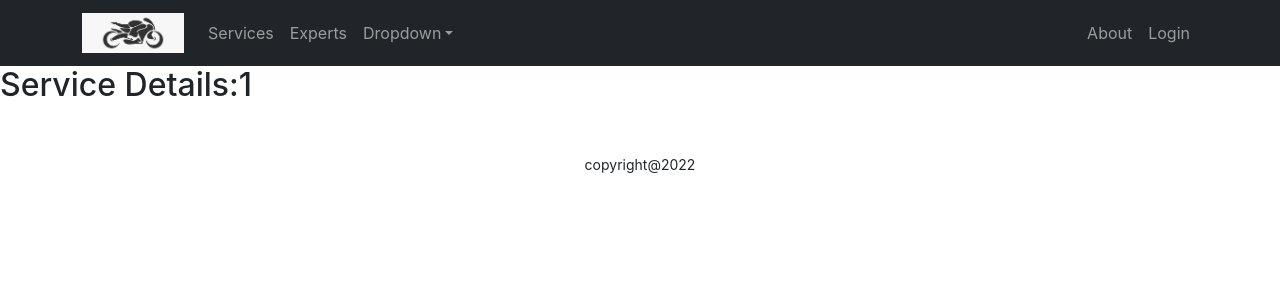
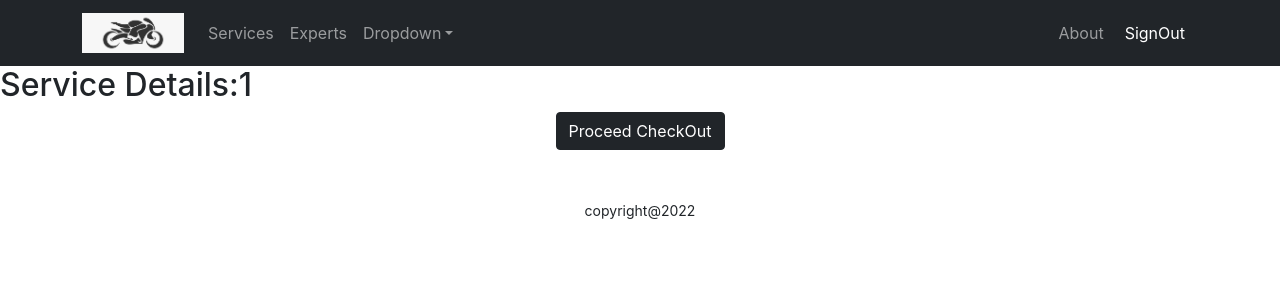
Before and after one commit to capmahin/Bike-wareHouse-clinetsite, a React (Create React App) app: page /service/1 in a window 1280 px wide. Shown: the top 300 px of the page. Built offline with nearby package versions, Linux system fonts and the light colour scheme; no server answers; sample sign-in values are in the browser's storage.

Commit message:
add signOut

```diff
--- a/src/App.js
+++ b/src/App.js
@@ -9,6 +9,8 @@ import ServiceDetail from "./Pages/ServiceDetail/ServiceDetail";
 import NotFound from "./Pages/Shared/NotFound/NotFound";
 import Login from "./Pages/Login/Login/Login";
 import Register from "./Pages/Login/Register/Register";
+import Checkout from "./Pages/Checkout/Checkout";
+import RequireAuth from "./Pages/Login/RequireAuth/RequireAuth";
 
 function App() {
   return (
@@ -24,6 +26,14 @@ function App() {
         <Route path="about" element={<About></About>}></Route>
         <Route path="/login" element={<Login></Login>}></Route>
         <Route path="/register" element={<Register></Register>}></Route>
+        <Route
+          path="/checkout"
+          element={
+            <RequireAuth>
+              <Checkout></Checkout>
+            </RequireAuth>
+          }
+        ></Route>
         <Route path="*" element={<NotFound></NotFound>}></Route>
       </Routes>
 
--- /dev/null
+++ b/src/Pages/Checkout/Checkout.js
@@ -0,0 +1,11 @@
+import React from "react";
+
+const Checkout = () => {
+  return (
+    <div>
+      <h1>CheckOut</h1>
+    </div>
+  );
+};
+
+export default Checkout;
--- a/src/Pages/Login/Login/Login.js
+++ b/src/Pages/Login/Login/Login.js
@@ -1,19 +1,22 @@
 import React, { useRef } from "react";
 import { Button, Form } from "react-bootstrap";
 import { useSignInWithEmailAndPassword } from "react-firebase-hooks/auth";
-import { Link, useNavigate } from "react-router-dom";
+import { Link, useLocation, useNavigate } from "react-router-dom";
 import auth from "../../../firebase.init";
 
 const Login = () => {
   const emailRef = useRef("");
   const passwordRef = useRef("");
   const navigate = useNavigate();
+  const location = useLocation();
+
+  let from = location.state?.from?.pathname || "/";
 
   const [signInWithEmailAndPassword, user, loading, error] =
     useSignInWithEmailAndPassword(auth);
 
   if (user) {
-    navigate("/home");
+    navigate(from, { replace: true });
   }
 
   const handleSubmit = (event) => {
--- a/src/Pages/ServiceDetail/ServiceDetail.js
+++ b/src/Pages/ServiceDetail/ServiceDetail.js
@@ -1,11 +1,17 @@
 import React from "react";
-import { useParams } from "react-router-dom";
+import { Link, useParams } from "react-router-dom";
 
 const ServiceDetail = () => {
   const { serviceId } = useParams();
   return (
     <div>
       <h2>Service Details:{serviceId}</h2>
+      <div className="text-center">
+        <Link to="/checkout">
+          {" "}
+          <button className="btn btn-dark">Proceed CheckOut </button>
+        </Link>
+      </div>
     </div>
   );
 };
--- a/src/Pages/Shared/Header/Header.js
+++ b/src/Pages/Shared/Header/Header.js
@@ -1,9 +1,17 @@
+import { signOut } from "firebase/auth";
 import React from "react";
 import { Container, Nav, Navbar, NavDropdown } from "react-bootstrap";
+import { useAuthState } from "react-firebase-hooks/auth";
 import { Link } from "react-router-dom";
+import auth from "../../../firebase.init";
 import logo from "../../../images/logo.png";
 
 const Header = () => {
+  const [user] = useAuthState(auth);
+
+  const handleSignOut = () => {
+    signOut(auth);
+  };
   return (
     <Navbar collapseOnSelect expand="lg" sticky="top" bg="dark" variant="dark">
       <Container>
@@ -31,9 +39,18 @@ const Header = () => {
             <Nav.Link as={Link} to="about">
               About
             </Nav.Link>
-            <Nav.Link as={Link} to="login">
-              Login
-            </Nav.Link>
+            {user ? (
+              <button
+                className="btn btn-link text-white text-decoration-none"
+                onClick={handleSignOut}
+              >
+                SignOut
+              </button>
+            ) : (
+              <Nav.Link as={Link} to="login">
+                Login
+              </Nav.Link>
+            )}
           </Nav>
         </Navbar.Collapse>
       </Container>
```
